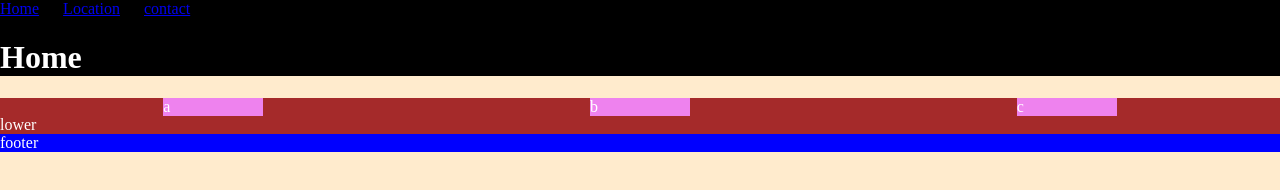
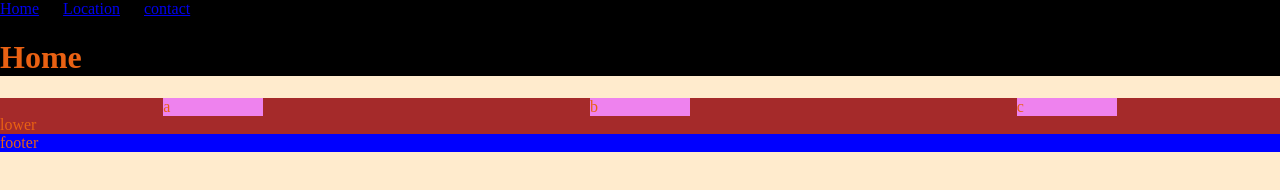
Before and after one commit to Eating-NPC/Eatin-NPC.github.io, a plain HTML site: page 新建文件夹/index.html in a window 1280 px wide. Drawn offline with Linux system fonts and the light colour scheme.

Commit message:
changemusic

```diff
--- a/新建文件夹/styles.css
+++ b/新建文件夹/styles.css
@@ -1,6 +1,6 @@
 body{
     background-color: blanchedalmond;
-    color: white;
+    color: #e96113;
     margin: 0;
     padding: 0;
 }
```
Also changed, not shown: 1 other file.
